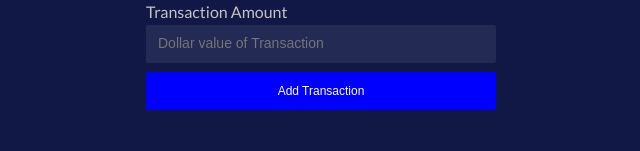
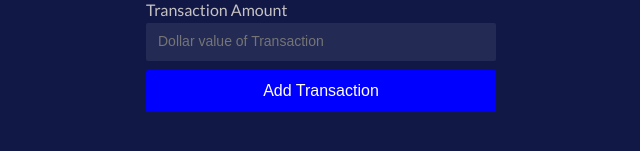
Before and after one commit to Syed-Muneeb/Expense_Tracker_App, a React (Create React App) app: page / in a window 1280 px wide. Shown: the part 545-696 px from the top of the page, without its empty margins (319-959 px from the left). Built offline with nearby package versions, Linux system fonts and the light colour scheme.

Commit message:
update.css

```diff
--- a/src/App.css
+++ b/src/App.css
@@ -156,7 +156,8 @@ input {
   .submit{
 
         background-color: blue;
-        padding : 12px
+        padding : 12px;
+        font-size: 16px;
   }
 
   .borBotttom{
```
